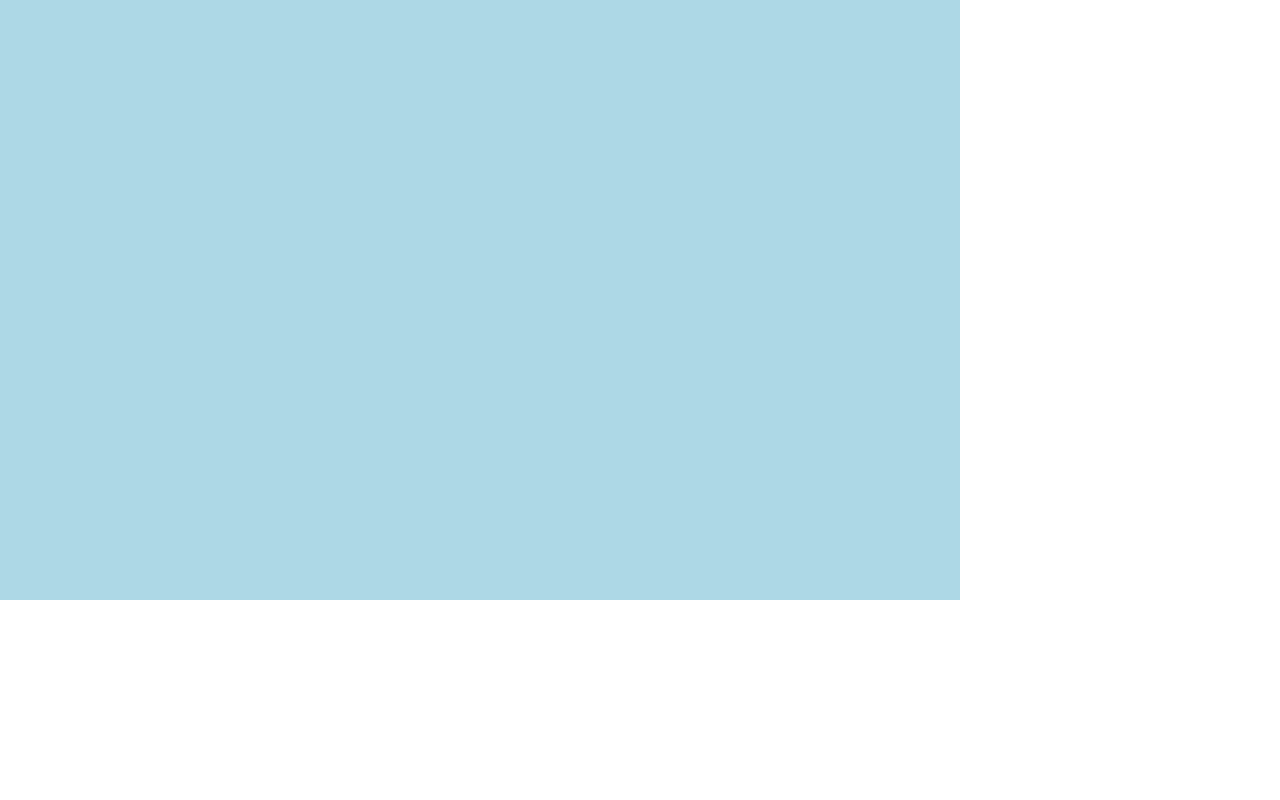
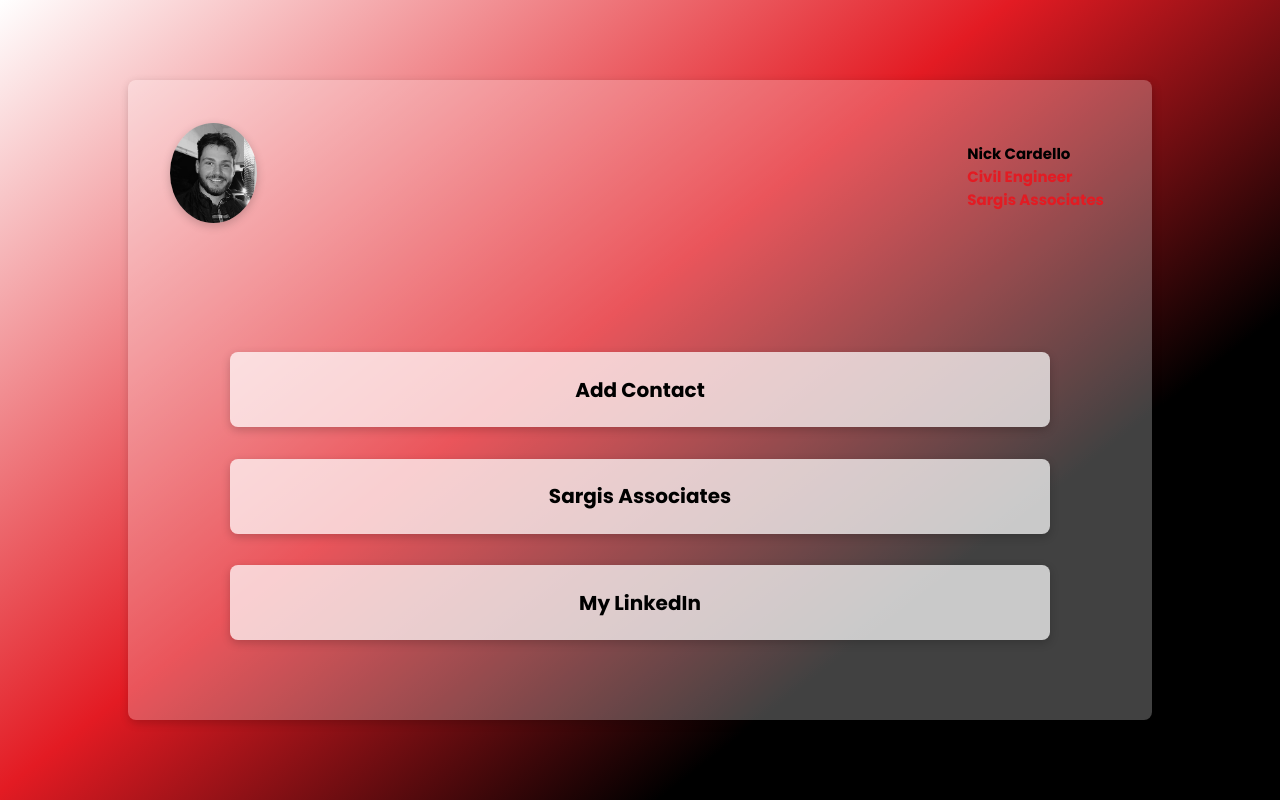
Before and after one commit to nickcardello/nickcardello, a plain HTML site: page index.html in a window 1280 px wide. Drawn offline with Linux system fonts and the light colour scheme.

Commit message:
1st Iteration

```diff
--- a/index.html
+++ b/index.html
@@ -1,10 +1,37 @@
 <!DOCTYPE html>
+<html lang="en">
 <head>
-    <link rel="stylesheet" type="text/css" href="styles.css">
-    <title>Nick's Virtual Business Card</title>
+    <meta charset="utf-8">
+    <meta name="viewport" content="width=device-width, initial-scale=1, minimum-scale=1, maximum-scale=1, user-scalable=no">
+    <title>Nick Cardello</title>
+    <link rel="stylesheet" href="styles.css">
+    <meta name="description" content="Nick Cardello's Virtual Business Card">
 </head>
 <body>
     <div class="background">
-        <div class="card"></div>
+        <div class="card">
+            <div class="header">
+                <div class="profilepic">
+                    <img class="image" src="IMG_0062.jpg">
+                </div>
+                <div class="identity">
+                    <p class="name">Nick Cardello</p>
+                    <p class="title">Civil Engineer</p>
+                    <p class="company">Sargis Associates</p>
+                </div>
+            </div>
+            <div class="links">
+                <a class="addcontact" href="Nicholas Cardello.vcf" download="Contact Card">
+                    <p>Add Contact</p>
+                </a>
+                <a class="website" target="_blank" href="https://sargisassociates.com/">
+                        <p>Sargis Associates</p>
+                </a>
+                <a class="linkedin" target="_blank" href="https://www.linkedin.com/in/nicholas-cardello/">
+                    <p>My LinkedIn</p>
+                </a>
+            </div>
+        </div>
     </div>
 </body>
+</html>
--- a/styles.css
+++ b/styles.css
@@ -1,15 +1,128 @@
+@import url('https://fonts.googleapis.com/css2?family=Poppins:wght@400;700&display=swap');
 * {
     margin: 0;
     padding: 0;
 }
+html, body {
+    overflow-x: hidden;
+    overflow-y: hidden;
+  }
+body {
+    font-family: 'Poppins';
+    font-size: 14px;
+    overflow-y: hidden;
+}
 .background {
+    height: 100vh;
     width: 100vw;
-    height: 100vh;
     display: flex;
+    justify-content: center;
+    align-items: center;
+    background: linear-gradient(142deg, rgba(255,255,255,1) 0%, rgba(227,27,35,1) 44%, rgba(0,0,0,1) 73%);
 }
 .card {
-    height: 75%;
-    width: 75%;
-    box-shadow: 2px;
-    background-color: lightblue;
+    height: 80%;
+    width: 80%;
+    box-shadow: 1px 3px 10px rgba(5, 5, 5, 0.2);
+    background-color: #ffffff41;
+    border-radius: 8px;
+    display: flex;
+    flex-direction: column;
 }
+.header {
+    height: 30%;
+    width: 100%;
+    display: flex;
+    align-items: center;
+    justify-content: space-between;
+}
+.profilepic {
+    margin-left: 3em;
+}
+.image {
+    max-width: 100px;
+    max-height: 100px;
+    border-radius: 50%;
+    box-shadow: 0 3px 10px rgb(0 0 0 / 0.2);
+}
+.identity {
+    font-weight: 700;
+    font-size: 15px;
+    margin-left: 1rem;
+    margin-right: 3rem;
+}
+.name {
+    color: #000000;
+}
+.title {
+    color: #e31b23;
+}
+.company {
+    font-weight: 700;
+    color: #e31b23
+}
+.links {
+    height: 70%;
+    width: 100%;
+    display: flex;
+    flex-direction: column;
+    align-items: center;
+    justify-content: center;
+    justify-content: space-between;
+}
+.addcontact{
+    width: 80%;
+    height: 75px;
+    background-color: rgba(255, 255, 255, 0.719);
+    border-radius: 8px;
+    box-shadow: 0 3px 10px rgb(0 0 0 / 0.2);
+    margin-top: 5rem;
+    display: flex;
+    justify-content: center;
+    align-items: center;
+    font-weight: 700;
+    color: #000000;
+    font-size: 20px;
+    text-decoration: none;
+}
+.addcontact:hover {
+    color: #cf1b39;
+    cursor: pointer;
+}
+.website {
+    width: 80%;
+    height: 75px;
+    background-color: rgba(255, 255, 255, 0.719);
+    border-radius: 8px;
+    box-shadow: 0 3px 10px rgb(0 0 0 / 0.2);
+    display: flex;
+    justify-content: center;
+    align-items: center;
+    font-weight: 700;
+    color: #000000;
+    font-size: 20px;
+    text-decoration: none;
+}
+.website:hover {
+    color: #cf1b39;
+    cursor: pointer;
+}
+.linkedin {
+    width: 80%;
+    height: 75px;
+    background-color: rgba(255, 255, 255, 0.719);
+    border-radius: 8px;
+    box-shadow: 0 3px 10px rgb(0 0 0 / 0.2);
+    margin-bottom: 5rem;
+    display: flex;
+    justify-content: center;
+    align-items: center;
+    font-weight: 700;
+    color: #000000;
+    font-size: 20px;
+    text-decoration: none;
+}
+.linkedin:hover {
+    color: #cf1b39;
+    cursor: pointer;
+}
```
Also changed, not shown: IMG_0062.jpg (added), 1 other file.
